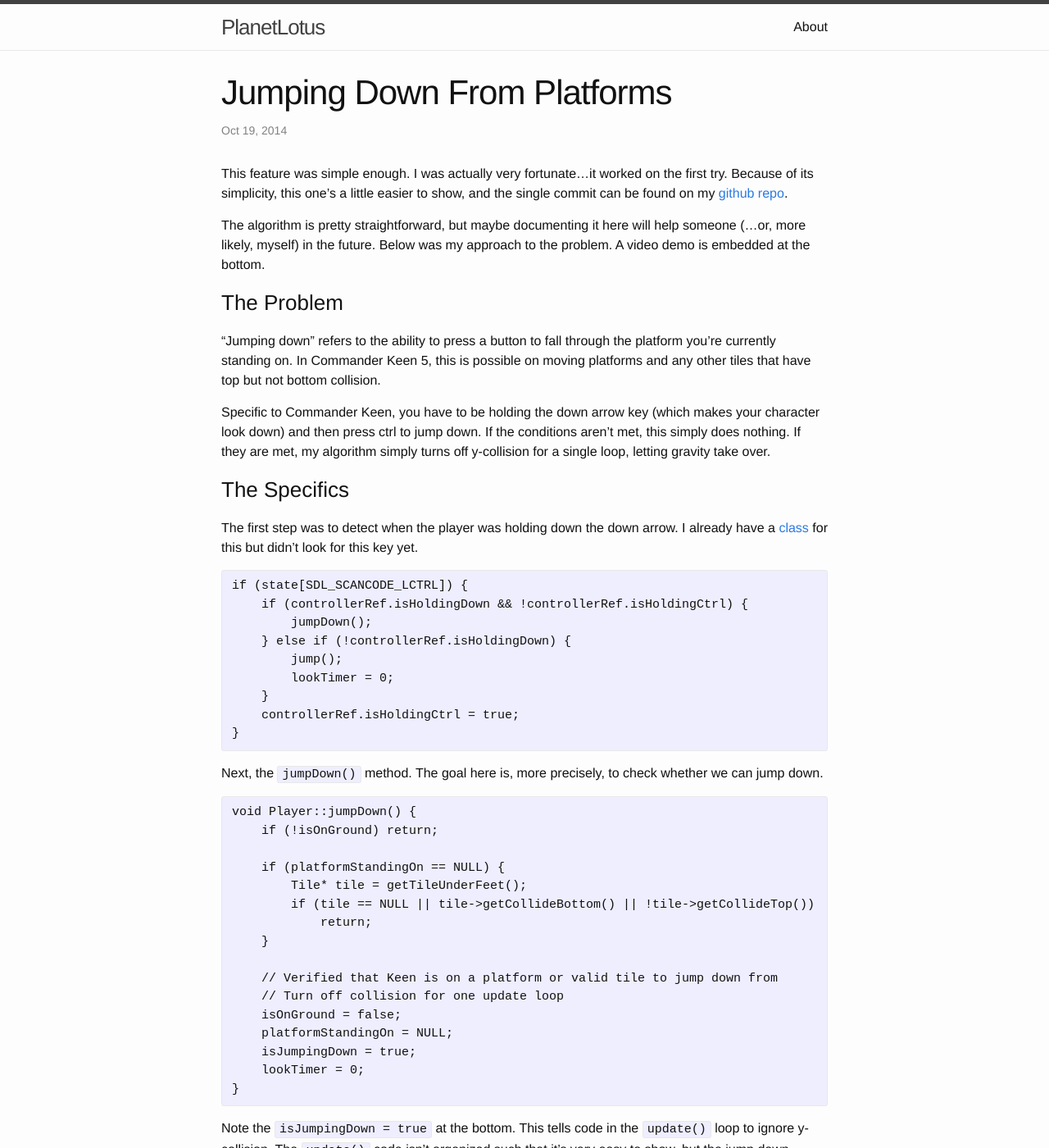
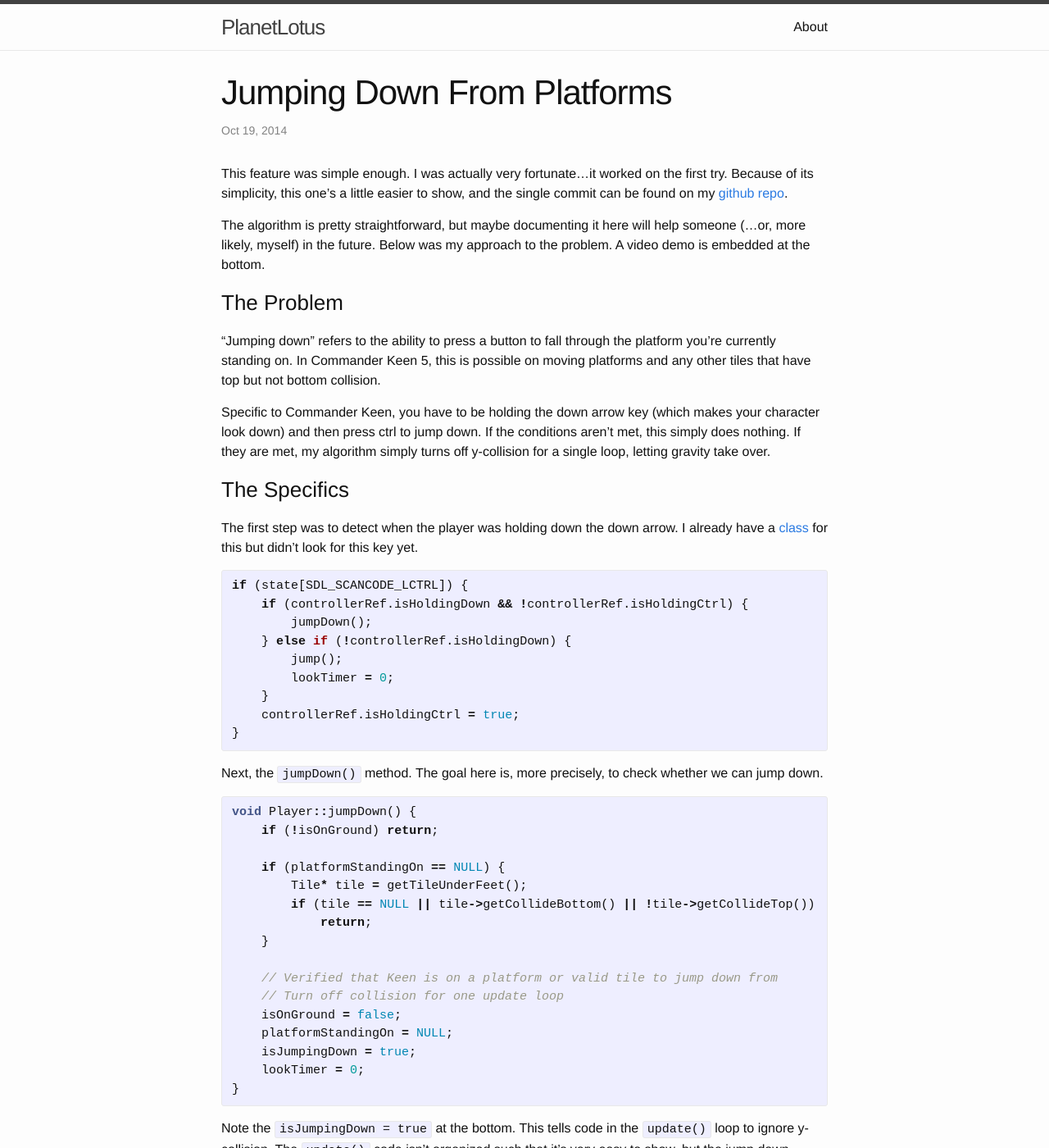
Before and after one commit to PlanetLotus/PlanetLotus.github.io, a Jekyll site: the page built from _posts/2014-10-19-jump-down.markdown, in a window 1280 px wide and 1400 px high. Shown: the whole window at 82% size. Built offline with Jekyll 4.4.1, drawn with Linux system fonts in a browser that asks for light colours.

Commit message:
Try to get syntax highlighting.

```diff
--- a/_config.yml
+++ b/_config.yml
@@ -10,3 +10,6 @@ github_username:  PlanetLotus
 
 # Build settings
 markdown: kramdown
+syntax-highlighting:
+    enabled: true
+    css: syntax.css
--- a/_posts/2014-10-19-jump-down.markdown
+++ b/_posts/2014-10-19-jump-down.markdown
@@ -29,7 +29,7 @@ already have a
 [class](https://github.com/PlanetLotus/keen5-linux/blob/master/src/Controller.cpp)
 for this but didn't look for this key yet.
 
-<pre>
+{% highlight cpp %}
 if (state[SDL_SCANCODE_LCTRL]) {
     if (controllerRef.isHoldingDown && !controllerRef.isHoldingCtrl) {
         jumpDown();
@@ -39,12 +39,12 @@ if (state[SDL_SCANCODE_LCTRL]) {
     }
     controllerRef.isHoldingCtrl = true;
 }
-</pre>
+{% endhighlight %}
 
 Next, the `jumpDown()` method. The goal here is, more precisely, to check
 whether we can jump down.
 
-<pre>
+{% highlight cpp %}
 void Player::jumpDown() {
     if (!isOnGround) return;
 
@@ -61,7 +61,7 @@ void Player::jumpDown() {
     isJumpingDown = true;
     lookTimer = 0;
 }
-</pre>
+{% endhighlight %}
 
 Note the `isJumpingDown = true` at the bottom. This tells code in the
 `update()` loop to ignore y-collision. The `update()` code isn't organized such
```
